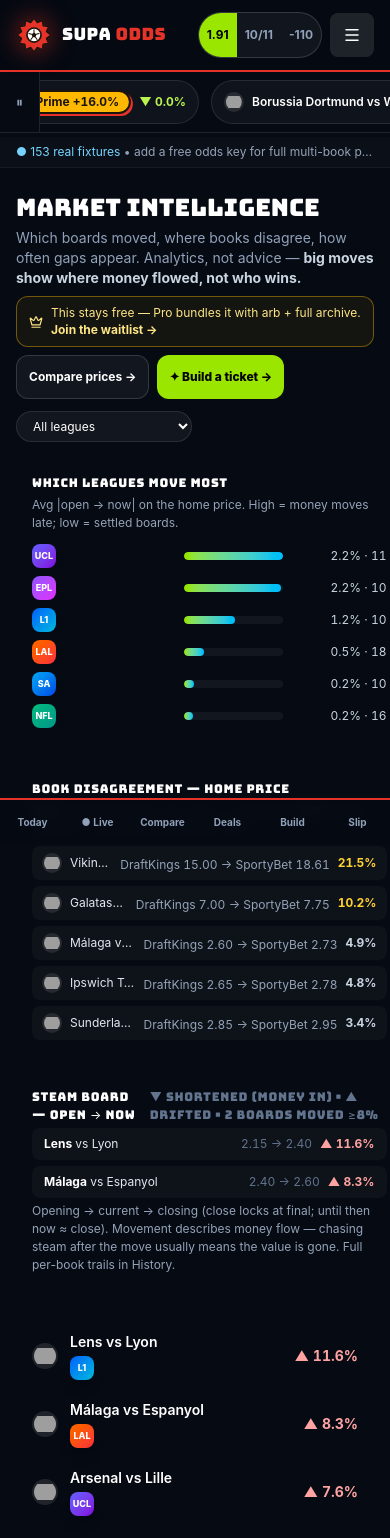
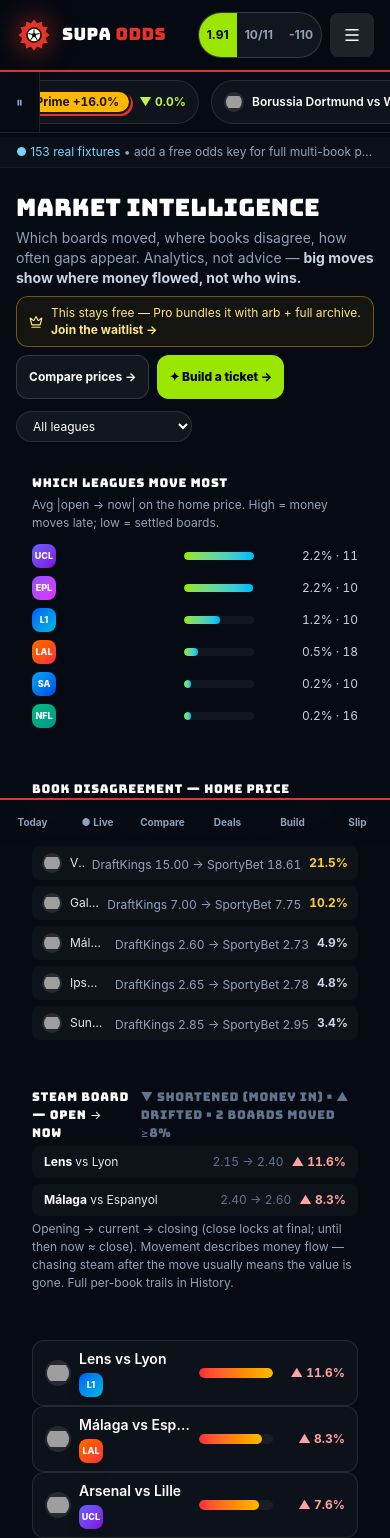
Before and after one commit to mysticjoystick/supa-odds, a React (Vite) app: page /volatility in a window 390 px wide. Shown: the top 1538 px of the page. Built offline with nearby package versions, Linux system fonts and the light colour scheme; grey boxes are pictures that could not be loaded.

Commit message:
No sideways drag: grid min-width guard, volatility rows, body clip backstop

```diff
--- a/src/index.css
+++ b/src/index.css
@@ -17,6 +17,16 @@
 
 html, body, #root {
   min-height: 100%;
+}
+
+/* no sideways dragging, ever — grid children size to their track (the #1
+   mobile overflow cause) and the page itself clips any stray wide paint
+   (clip, not hidden, so sticky headers keep sticking). */
+.grid > * {
+  min-width: 0;
+}
+html, body {
+  overflow-x: clip;
 }
 
 body {
--- a/src/pages/Volatility.jsx
+++ b/src/pages/Volatility.jsx
@@ -56,16 +56,16 @@
         )}
         {rows.map(({ m, move, abs }, i) => (
           <motion.div key={m.id} {...slideRow(i)}>
-          <Link to={`/match/${m.id}`} className="flex items-center gap-3 border-t border-white/5 py-2.5 first:border-0 hover:bg-white/[0.02]">
+          <Link to={`/match/${m.id}`} className="flex min-w-0 items-center gap-2 rounded-xl border border-white/10 bg-white/[0.03] px-3 py-2 hover:bg-white/[0.06] sm:gap-3">
             <TeamCrest name={m.home} size={26} src={m.crestHome} />
-            <div className="w-52 min-w-0">
+            <div className="w-28 min-w-0 min-[420px]:w-40 sm:w-52">
               <div className="truncate text-sm font-semibold text-white">{m.home} vs {m.away}</div>
               <div className="footnote"><LeagueBadge id={m.leagueId} name={leagues.find((l) => l.id === m.leagueId)?.name || m.leagueId} size="sm" /></div>
             </div>
-            <div className="h-2.5 flex-1 overflow-hidden rounded-full bg-white/5" role="img" aria-label={`${m.home} moved ${abs.toFixed(1)} percent`}>
+            <div className="h-2.5 min-w-0 flex-1 overflow-hidden rounded-full bg-white/5" role="img" aria-label={`${m.home} moved ${abs.toFixed(1)} percent`}>
               <div className={`h-full rounded-full ${move <= 0 ? 'bg-gradient-to-r from-lime-500 to-lime-300' : 'bg-gradient-to-r from-red-500 to-amber-400'}`} style={{ width: `${Math.sqrt(abs / max) * 100}%` }} />
             </div>
-            <span className={`tabular w-20 text-right text-sm font-bold ${move <= 0 ? 'text-lime-300' : 'text-red-300'}`} title={move <= 0 ? 'Home price shortened' : 'Home price drifted'}>
+            <span className={`tabular w-16 shrink-0 text-right text-xs font-bold sm:w-20 sm:text-sm ${move <= 0 ? 'text-lime-300' : 'text-red-300'}`} title={move <= 0 ? 'Home price shortened' : 'Home price drifted'}>
               {move <= 0 ? '▼' : '▲'} {abs.toFixed(1)}%
             </span>
           </Link>
```
